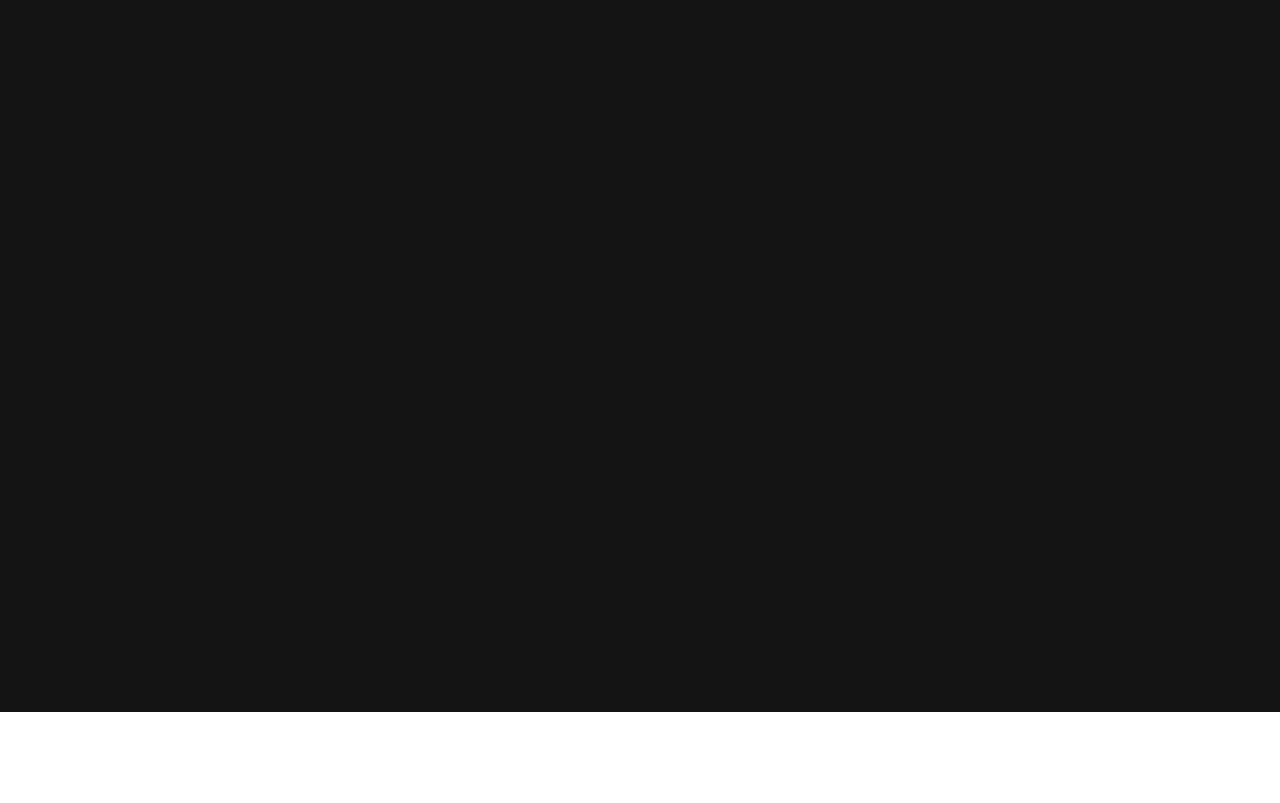
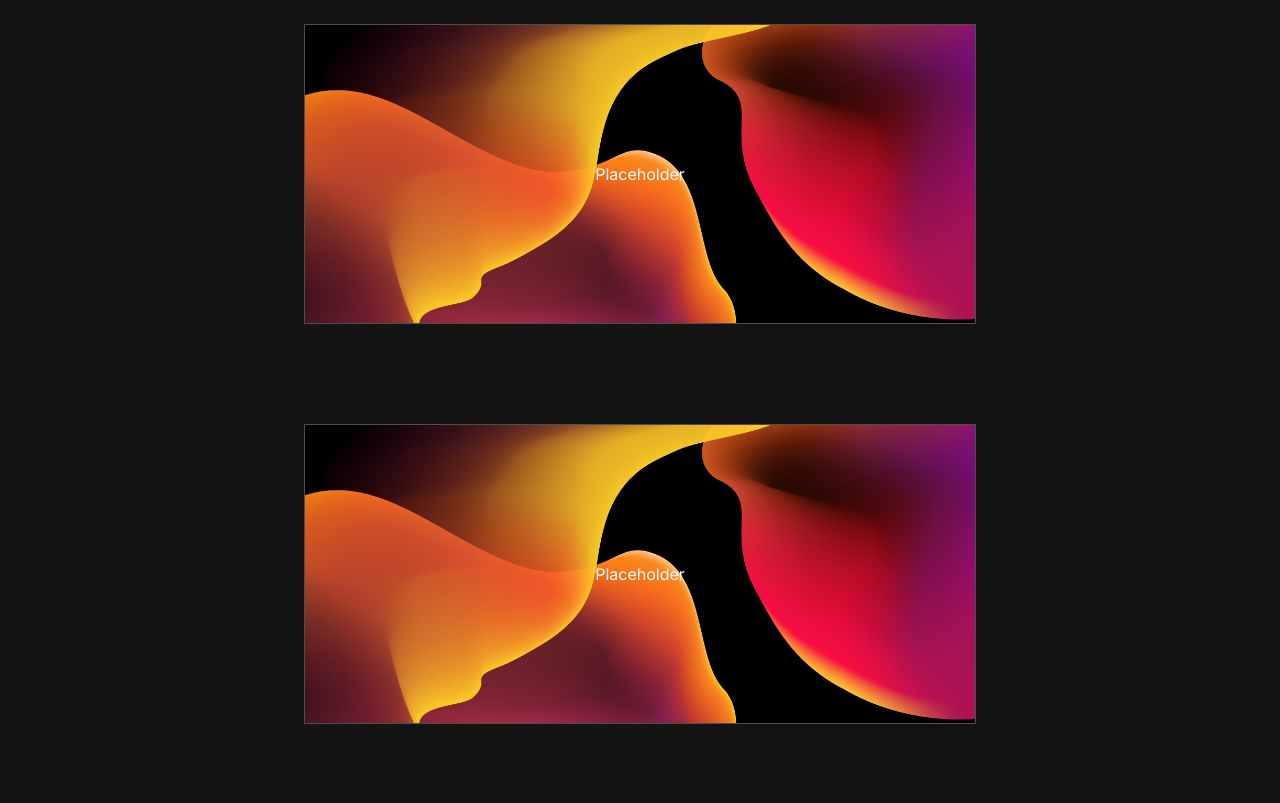
Before and after one commit to bulkyz/portfolio, a plain HTML site: page work.html in a window 1280 px wide. Shown: the part 88-891 px from the top of the page. Before the commit the page ends 800 px from the top, so only its background shows below. Drawn offline with Linux system fonts and the light colour scheme.

Commit message:
added work placeholders on work page

```diff
--- a/style.css
+++ b/style.css
@@ -7,6 +7,7 @@
 body {
     margin: 0;
     padding: 0;
+    line-height: 1.3;
 }
 
 ::selection {
@@ -17,6 +18,15 @@ body {
 :root {
     --primary-color: rgb(186, 52, 51);
     --secondary-color: rgb(20, 20, 20);
+}
+
+a {
+    text-decoration: none;
+}
+
+h4 {
+    font-size: 1rem;
+    font-weight: normal;
 }
 
 .navbar {
@@ -184,14 +194,37 @@ h3 {
 }
 
 .work-row-wrapper {
-    background: var(--secondary-color);
-    min-height: 100vh;
-
+    padding: 7em;
+    width: 70%;
+    margin: 0 auto;
+    display: flex;
+    justify-content: center;
+    align-items: center;
+    display: grid;
+    grid-template-columns: repeat(auto-fit, minmax(300px, 1fr));
+    grid-gap: 100px;
 }
 
 .work-item {
-    background: white;
+    padding: 2em;
+    height: 300px;
+    color: white;
+    background: url(bg1.jpg);
+    background-size: cover;
+    border: 1px solid rgb(78, 78, 78);
+    position: relative;
+    display: flex;
+    justify-content: center;
+    align-items: center;
+}
 
+.work-item:hover {
+    cursor: pointer;
+}
+
+.work-container {
+    min-height: 100vh;
+    background: var(--secondary-color);
 }
 
 /* For smaller screens (everything under 1000px) */
--- a/work.html
+++ b/work.html
@@ -26,11 +26,38 @@
             </ul>
         </div>
     </header>
-    <section>
+    <section class="work-container">
         <div class="work-row-wrapper">
-            <div class="work-item">test</div>
-            <div class="work-item">test</div>
-            <div class="work-item">test</div>
+            <a href="">
+                <div class="work-item">
+                    <h4>Placeholder</h4>
+                </div>
+            </a>
+            <a href="">
+                <div class="work-item">
+                    <h4>Placeholder</h4>
+                </div>
+            </a>
+            <a href="">
+                <div class="work-item">
+                    <h4>Placeholder</h4>
+                </div>
+            </a>
+            <a href="">
+                <div class="work-item">
+                    <h4>Placeholder</h4>
+                </div>
+            </a>
+            <a href="">
+                <div class="work-item">
+                    <h4>Placeholder</h4>
+                </div>
+            </a>
+            <a href="">
+                <div class="work-item">
+                    <h4>Placeholder</h4>
+                </div>
+            </a>
         </div>
     </section>
     <script src="main.js"></script>
```
Also changed, not shown: contact.html (+11 -2 lines), selfie.png (added).
